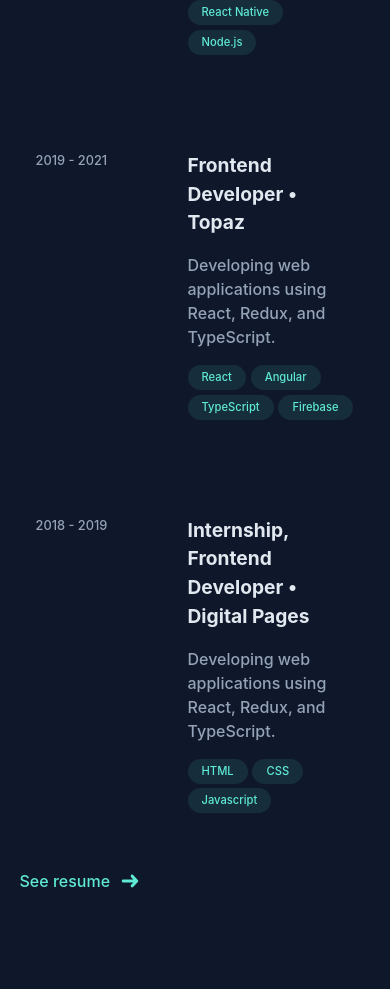
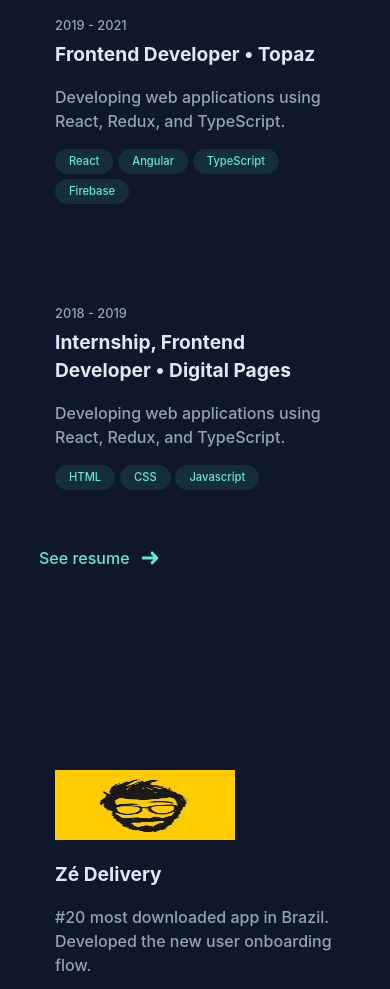
Before and after one commit to eduardo-takeo/v3, a React (Vite) app: page / in a window 390 px wide. Shown: the part 1862-2851 px from the top of the page. Built offline with nearby package versions, Linux system fonts and the light colour scheme.

Commit message:
feat: make Card component responsive

```diff
--- a/src/components/Card/Card.scss
+++ b/src/components/Card/Card.scss
@@ -1,4 +1,3 @@
-// TODO: align header with period
 .card {
   display: flex;
   gap: 2rem;
@@ -19,6 +18,7 @@
     color: $white-400;
     font-size: 0.8rem;
     min-width: 120px;
+    line-height: 28px;
   }
 
   &__content {
@@ -38,7 +38,13 @@
   }
 
   &__banner {
-    width: 120px;
+    width: 180px;
     height: 70px;
+    margin-bottom: 20px;
+  }
+
+  @include respond-to("lg") {
+    gap: 0;
+    flex-direction: column;
   }
 }
--- a/src/views/home/Home.scss
+++ b/src/views/home/Home.scss
@@ -7,6 +7,10 @@
   @include respond-to("md") {
     flex-direction: column;
     max-width: 90vw;
+  }
+
+  @include respond-to("lg") {
+    max-width: 80vw;
   }
 }
 
```
